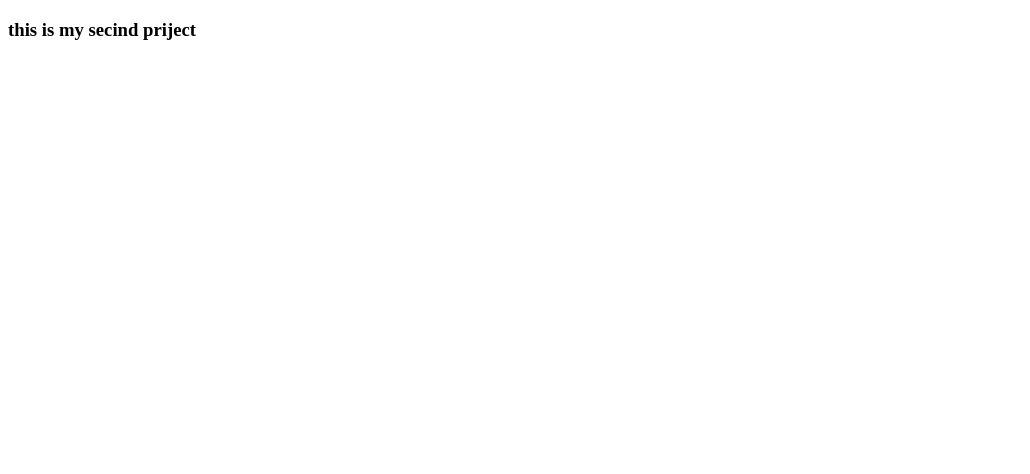
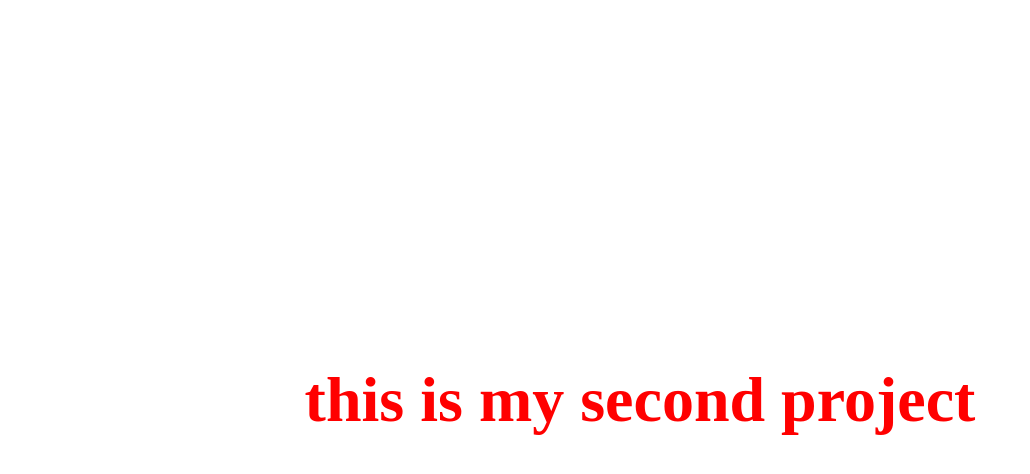
Before and after one commit to Sujeetkr0565/project2, a plain HTML site: page index.html in a window 1280 px wide. Shown: the whole page, without its empty margins (0-1030 px from the left). Drawn offline with Linux system fonts and the light colour scheme.

Commit message:
add css in this project

```diff
--- a/index.html
+++ b/index.html
@@ -4,8 +4,13 @@
     <meta charset="UTF-8">
     <meta name="viewport" content="width=device-width, initial-scale=1.0">
     <title>Document</title>
+    <link rel="stylesheet" href="style.css">
 </head>
 <body>
-    <h3> this is my secind priject </h3>
+   <div id="page1">
+    <h3> this is my second project </h3>
+   </div>
+
+
 </body>
 </html>
--- /dev/null
+++ b/style.css
@@ -0,0 +1,30 @@
+*{
+    margin: 0;
+    padding: 0;
+    box-sizing: border-box;
+}
+
+html, body{
+    height: 100%;
+    width: 100%;
+}
+
+h3{
+    color: red;
+
+}
+h3:hover{
+    color: greenyellow;
+}
+
+#page1{
+    height: 100%;
+    width: 100%;
+    display: flex;
+    justify-content: center;
+    align-items: center;
+}
+#page1 h3{
+    font-size: 5vw;
+    font-family: poppins;
+}
```
